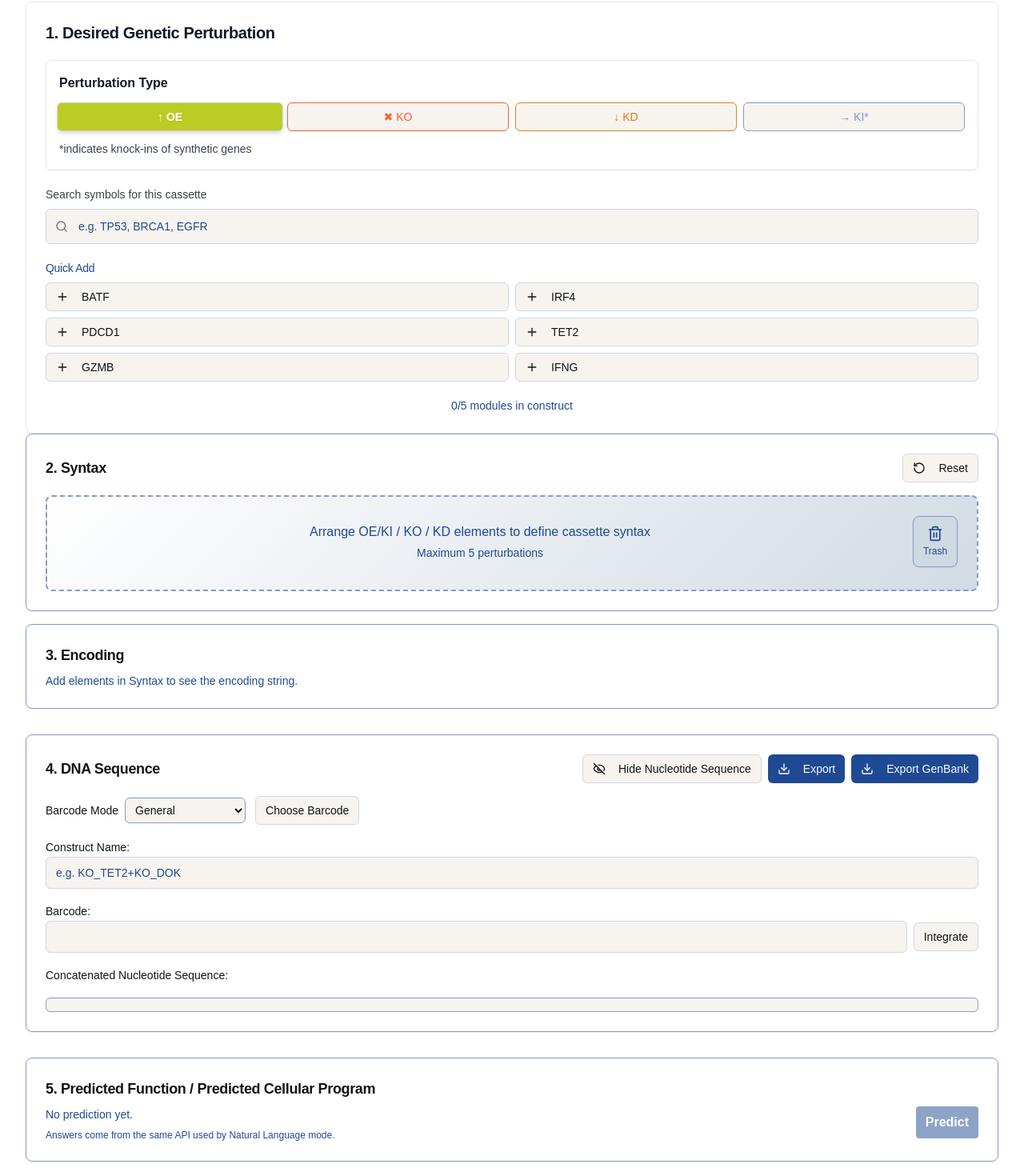
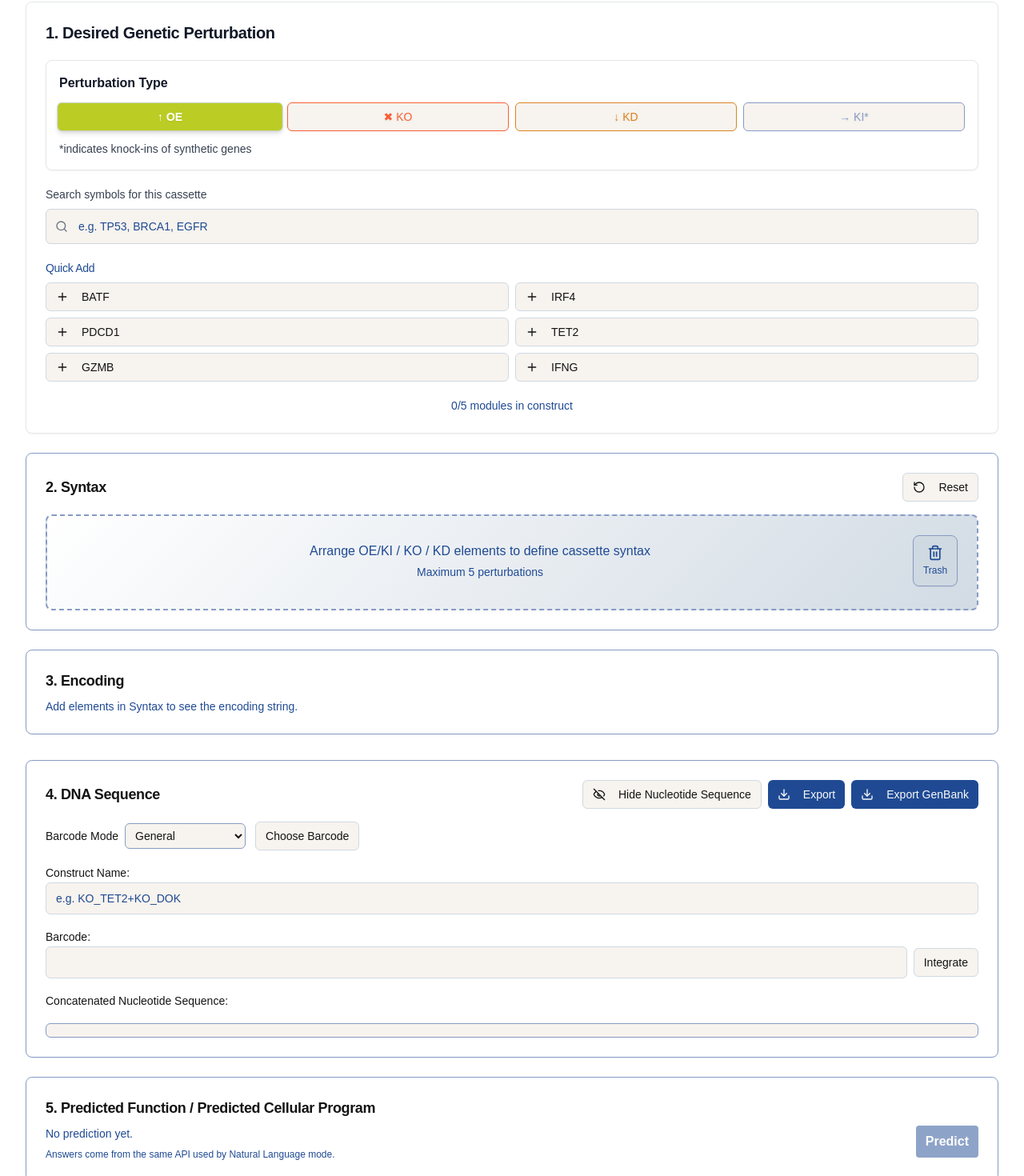
Before and after one commit to Siddheshmittra/CRISPR-All_Hands_On_Deck, a React (Vite) app: page / in a window 1280 px wide. Shown: the part 449-1919 px from the top of the page at 80% size. Built offline with nearby package versions, Linux system fonts and the light colour scheme; a web font is replaced by a local one.

Commit message:
spacing it out

```diff
--- a/src/pages/design-lab.tsx
+++ b/src/pages/design-lab.tsx
@@ -659,6 +659,7 @@ const DesignLab = () => {
           <DragDropContext onDragEnd={handleDragEnd}>
             <div className="flex flex-row gap-4 items-start">
               <div className="flex-1">
+                <div className="space-y-6">
                 {inputMode === 'manual' && (
                   <>
                     {cassetteMode === 'single' ? (
@@ -714,7 +715,7 @@ const DesignLab = () => {
 
                 {/* 3. Encoding box */}
                 {cassetteMode !== 'multi' && (
-                  <Card className="p-6 mt-4">
+                  <Card className="p-6">
                     <h2 className="text-lg font-semibold mb-2">3. Encoding</h2>
                     {constructWithLinkers.length > 0 ? (
                       <p className="text-sm font-mono break-all">
@@ -760,11 +761,13 @@ const DesignLab = () => {
                     />
                   </>
                 )}
+                </div>
               </div>
             </div>
           </DragDropContext>
 
           {cassetteMode === 'single' && (
+            <div className="space-y-6">
             <FinalConstruct
               constructModules={constructWithLinkers}
               barcodeMode={barcodeMode}
@@ -787,10 +790,8 @@ const DesignLab = () => {
               }}
               isBarcodeTaken={(b) => !!cassetteBatch.find(c => c.barcode === b)}
             />
-          )}
 
-          {/* 5. Predicted Function / Predicted Cellular Program */}
-          {cassetteMode === 'single' && (
+            {/* 5. Predicted Function / Predicted Cellular Program */}
             <Card className="p-6">
               <h2 className="text-lg font-semibold mb-2">5. Predicted Function / Predicted Cellular Program</h2>
               <div className="flex items-start justify-between gap-4">
@@ -840,6 +841,7 @@ const DesignLab = () => {
                 </div>
               </div>
             </Card>
+            </div>
           )}
         </div>
       </div>
```
